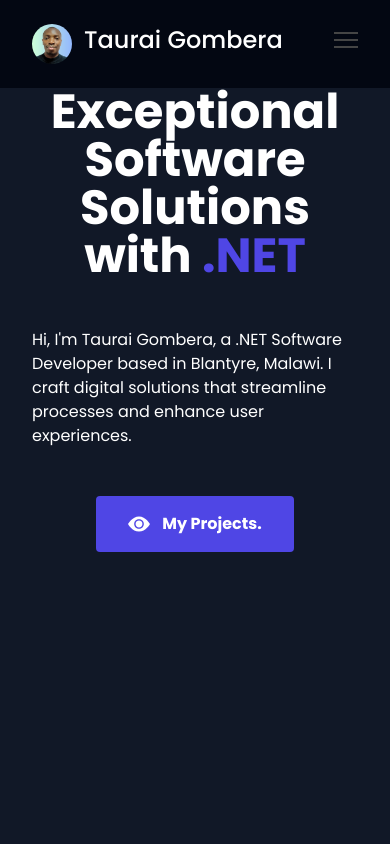
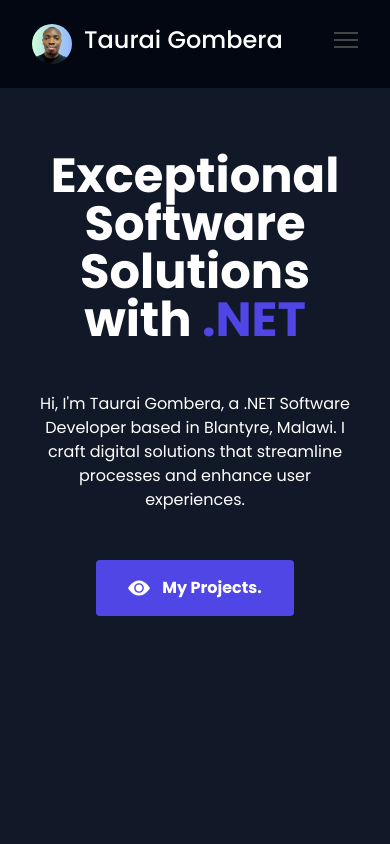
Before and after one commit to tauraigombera/personal-portfolio, a React (Vite) app in the folder portifolio-app/: page / in a window 390 px wide. Shown: the top 844 px of the page. Built offline with nearby package versions, Linux system fonts and the light colour scheme.

Commit message:
modified hero section

```diff
--- a/portifolio-app/src/components/Hero.tsx
+++ b/portifolio-app/src/components/Hero.tsx
@@ -1,13 +1,13 @@
 function Hero() {
   return (
-    <section className="container flex justify-between items-center mx-auto px-8 md:px-14 lg:px-24 w-full">
+    <section className="container flex justify-between items-center mx-auto px-8 mt-16 md:px-14 lg:px-24 w-full">
       <div className="flex flex-wrap md:flex-nowrap">
         <div className="flex flex-wrap justify-center md:justify-start max-w-xl mt-0 md:my-36">
           <h1 className="font-bold text-5xl text-center md:text-left">
             Exceptional Software
             <br /> Solutions with <span className="text-theme"> .NET </span>
           </h1>
-          <p className="mt-12">
+          <p className="mt-12 text-center md:text-left">
             Hi, I'm Taurai Gombera, a .NET Software Developer based in Blantyre,
             Malawi. I craft digital solutions that streamline processes and
             enhance user experiences.
```
